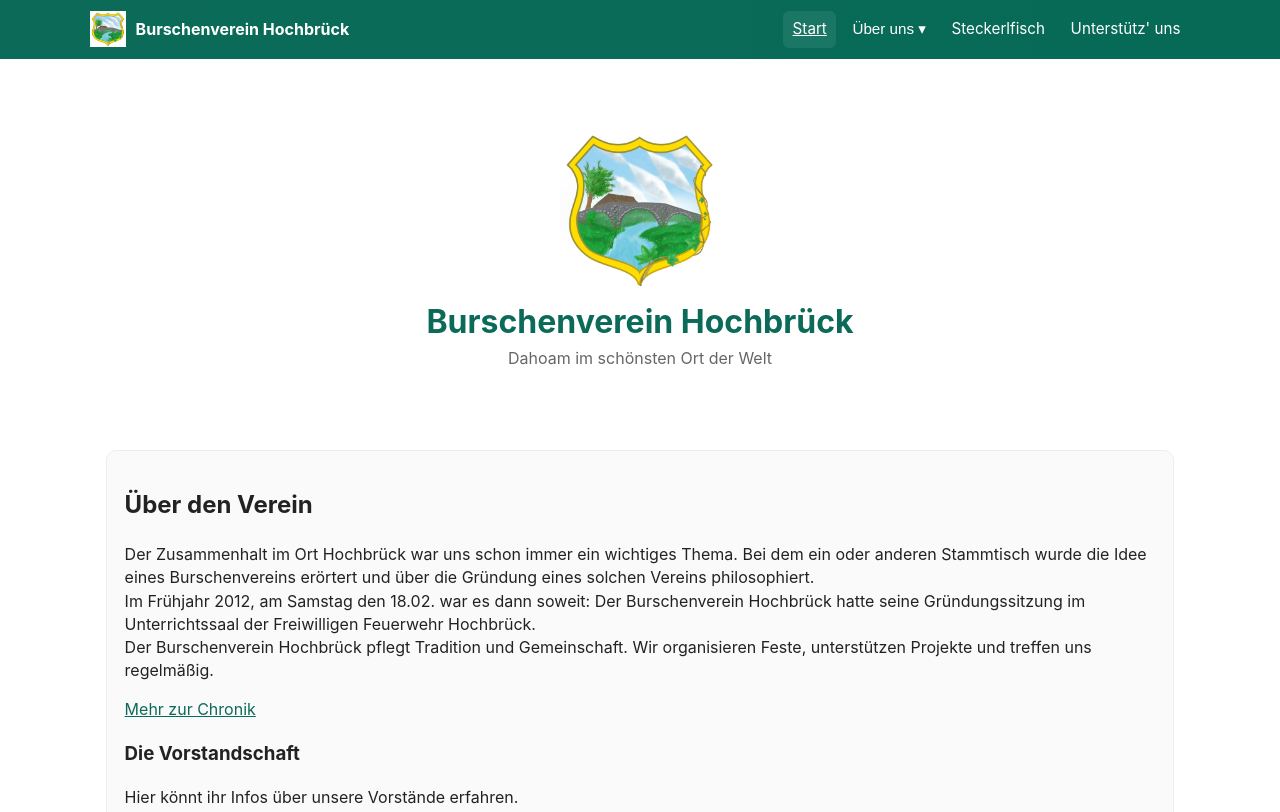
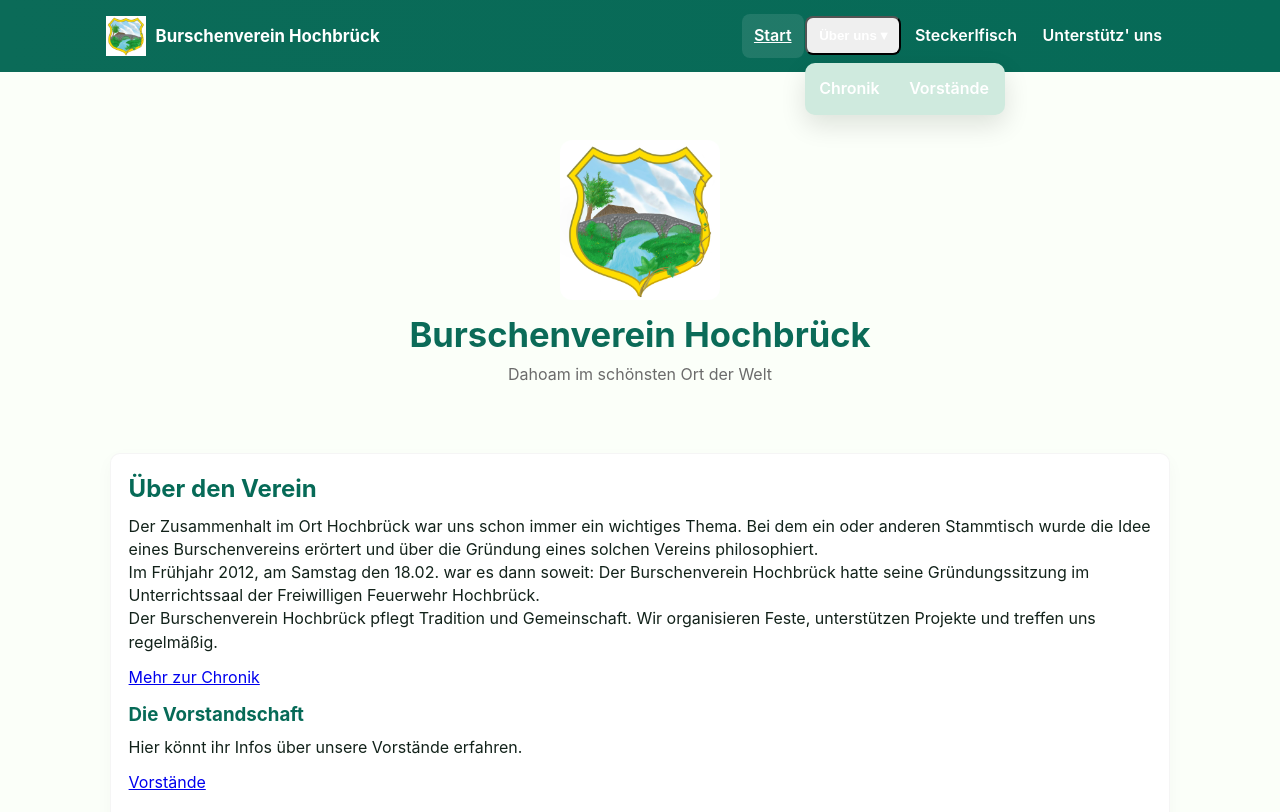
Before and after one commit to bvhochbrueck/bvh-Webseite, a plain HTML site: page index.html in a window 1280 px wide. Shown: the top 812 px of the page. Drawn offline with Linux system fonts and the light colour scheme.

Commit message:
Update style.css
Dropdown ist jetzt lesbar (hellgrüner Hintergrund) und technisch robust (z-index, pointer-events, :focus-within und .open Unterstützung).

"Vorstände" wird nicht mehr verdeckt — beide Links sind wählbar.

Navigation ist mobilbedienbar: hamburger sichtbar auf kleineren Viewports; JavaScript kann .nav-open toggeln.

Start-Karten sind standardmäßig full-width stacked (untereinander), mit Optional-Klasse für Spaltenansicht auf sehr großen Bildschirmen.

Responsives Verhalten: flexible Container, Clamp-Typography für Titeln, Media Queries für mehrere Breakpoints.

```diff
--- a/assets/css/style.css
+++ b/assets/css/style.css
@@ -1,132 +1,365 @@
-/* assets/css/style.css
-   Aktualisiert: Dropdown-Hintergrundfarbe, Dropdown-Z-Index/Pointer, stacked cards auf Start.
+/* ========================================================
+   assets/css/style.css
+   Vollständige, responsive Stylesheet-Version
+   - Responsives Layout (mobile-first)
+   - Barrierefreundliche Dropdowns (hover + focus-within + .open)
+   - Dropdown-Hintergrund ist helles Grün (gute Lesbarkeit)
+   - Startseite: zwei Karten standardmäßig stacked / full-width
+   - Optional: .two-cards--columns für große Bildschirme
+   ======================================================== */
+
+/* ----------------------------
+   Variablen (einfach anpassbar)
+   ---------------------------- */
+:root{
+  --max-width:1100px;
+  --accent: #0b6b58;         /* Haupt-Grün */
+  --accent-dark: #066a57;
+  --accent-light: #2a8a6e;   /* leicht heller / für hover */
+  --dropdown-bg: #cfeade;    /* NEU: helleres Grün für Dropdown-Hintergrund */
+  --dropdown-item-hover: rgba(255,255,255,0.06);
+  --text-dark: #12221a;
+  --muted: #6b6b6b;
+  --card-bg: #ffffff;
+  --bg: #fbfff9;
+  --focus-outline: 3px solid rgba(11,107,88,0.16); /* sichtbare Fokus-Umrandung */
+}
+
+/* ----------------------------
+   Reset / Basis
+   ---------------------------- */
+* { box-sizing: border-box; }
+html,body { height: 100%; }
+body{
+  margin: 0;
+  background: var(--bg);
+  color: var(--text-dark);
+  font-family: Inter, system-ui, -apple-system, "Segoe UI", Roboto, "Helvetica Neue", Arial;
+  -webkit-font-smoothing: antialiased;
+  -moz-osx-font-smoothing: grayscale;
+  line-height: 1.45;
+  font-size: 16px;
+}
+
+/* Container: flexibel, max-width und Innenabstand */
+.container{
+  max-width: var(--max-width);
+  margin: 1.25rem auto;
+  padding: 0 1rem;
+}
+
+/* --------------------------------
+   Header / Brand / Navigation
+   mobile-first (kleines Display)
+   -------------------------------- */
+.site-header{
+  background: linear-gradient(90deg, var(--accent), var(--accent-dark));
+  color: white;
+  position: relative;
+  z-index: 50; /* damit Dropdowns / mobile menu darüber liegen */
+}
+
+/* Header inner wrapper */
+.site-header .wrap{
+  display: flex;
+  align-items: center;
+  justify-content: space-between;
+  gap: 1rem;
+  padding: 0.7rem 1rem;
+  max-width: var(--max-width);
+  margin: 0 auto;
+}
+
+/* Brand (Logo + Text) */
+.brand{
+  display: flex;
+  align-items: center;
+  gap: 0.6rem;
+  text-decoration: none;
+  color: white;
+}
+.brand-logo{
+  width: 40px;
+  height: 40px;
+  display: block;
+}
+.brand-text{
+  font-weight: 700;
+  font-size: 1rem;
+  white-space: nowrap;
+}
+
+/* MAIN NAV - mobile: vertical hidden by default, toggled via .nav-open on header */
+.main-nav{
+  position: relative;
+}
+
+/* Mobile: nav hidden behind toggle; links stacked when visible */
+.main-nav ul{
+  list-style: none;
+  margin: 0;
+  padding: 0;
+  display: none; /* NEU: mobile-first hidden; JS toggled or .nav-open shows */
+  flex-direction: column;
+  gap: 0;
+  background: transparent;
+}
+
+/* Each nav link */
+.main-nav a, .dropbtn{
+  display: block;
+  padding: 12px 14px;
+  color: white;
+  text-decoration: none;
+  font-weight: 600;
+  border-radius: 8px;
+}
+
+/* Hover/focus on nav items */
+.main-nav a:hover,
+.main-nav a:focus,
+.dropbtn:hover,
+.dropbtn:focus{
+  background: rgba(255,255,255,0.06);
+  outline: none;
+}
+
+/* Active link styling */
+.main-nav a.active,
+.dropbtn.active{
+  background: rgba(255,255,255,0.10);
+  text-decoration: underline;
+}
+
+/* Mobile nav toggle button (hamburger) - visible on small widths */
+.nav-toggle{
+  display: inline-flex;
+  align-items: center;
+  justify-content: center;
+  background: transparent;
+  border: 0;
+  color: white;
+  padding: 6px;
+  margin-left: 6px;
+  cursor: pointer;
+  border-radius: 6px;
+}
+.nav-toggle:focus{
+  outline: none;
+  box-shadow: var(--focus-outline);
+}
+
+/* If header has class .nav-open -> show menu (mobile) */
+.site-header.nav-open .main-nav ul{
+  display: flex;         /* sichtbar */
+  background: linear-gradient(180deg, rgba(255,255,255,0.02), transparent);
+  padding: 0.5rem;
+  border-radius: 8px;
+}
+
+/* ----------------------------
+   Dropdown (Über uns) - behavior
+   - funktioniert per :hover (desktop)
+   - per .open or :focus-within (keyboard & JS toggle) on all devices
+   ---------------------------- */
+.dropdown{
+  position: relative; /* wichtig, damit absolut positionierte Liste relativ dazu ist */
+}
+
+/* Hidden by default */
+.dropdown .dropdown-menu{
+  display: none;                   /* NEU/GEÄNDERT: control via hover / open / focus-within */
+  position: absolute;
+  top: calc(100% + 8px);
+  left: 0;
+  min-width: 200px;                /* NEU: ausreichend breite für items */
+  background: var(--dropdown-bg);  /* GEÄNDERT: hellgrüner Hintergrund statt weiß */
+  color: #fff;                     /* Links werden weiß gesetzt */
+  border-radius: 10px;
+  padding: 0.25rem 0;
+  box-shadow: 0 10px 26px rgba(3,20,10,0.12);
+  z-index: 2000;                   /* NEU: sicher oberhalb anderer Elemente */
+  pointer-events: auto;
+}
+
+/* Make each dropdown item full-width and touch-friendly */
+.dropdown .dropdown-menu a{
+  display: block;
+  padding: 10px 14px;
+  color: white;
+  text-decoration: none;
+  font-weight: 600;
+}
+
+/* Hover/focus for dropdown items */
+.dropdown .dropdown-menu a:hover,
+.dropdown .dropdown-menu a:focus{
+  background: var(--dropdown-item-hover);
+  outline: none;
+}
+
+/* Show dropdown when:
+   - parent <li> hovered (desktop) OR
+   - parent has class .open (JS toggled) OR
+   - focus-within (keyboard accessibility)
+   This combination makes the menu reliable on desktop, touch and keyboard.
+*/
+.dropdown:hover > .dropdown-menu,
+.dropdown.open > .dropdown-menu,
+.dropdown:focus-within > .dropdown-menu {
+  display: block;
+}
+
+/* Ensure dropdown stays open while moving from button to items
+   (pointer-events and z-index above take care of overlap issues). */
+
+/* For touch devices, .dropdown .dropbtn should be a real button that toggles .open via JS.
+   Example JS snippet (add to your page scripts):
+   document.querySelectorAll('.dropdown .dropbtn').forEach(btn=>{
+     btn.addEventListener('click', e=>{
+       const parent = btn.closest('.dropdown');
+       parent.classList.toggle('open');
+       btn.setAttribute('aria-expanded', String(parent.classList.contains('open')));
+     });
+   });
 */
 
-/* ---- Grundlegendes ---- */
-:root{
-  --max-width:1100px;
-  --accent:#0b6b58;        /* ursprüngliches Akzentgrün */
-  --accent-light:#2a8a6e;  /* leicht helleres Grün für Dropdown-Hintergrund */
-  --muted:#666;
-  --bg:#ffffff;
-  --card-bg:#fafafa;
+/* ----------------------------
+   Hero / Startseite
+   ---------------------------- */
+.hero{
+  text-align: center;
+  padding: 2.4rem 1rem;
+}
+.hero-logo{
+  width: 160px;
+  height: auto;
+  display: block;
+  margin: 0 auto 0.6rem;
+  border-radius: 12px;
+}
+.hero-title{
+  margin: 0.2rem 0 0.2rem;
+  font-size: clamp(1.4rem, 2.7vw, 2.2rem); /* fluid title */
+  color: var(--accent);
+}
+.hero-sub{
+  color: var(--muted);
+  margin: 0;
 }
 
-*{box-sizing:border-box}
-body{font-family:Inter,system-ui,Arial,sans-serif;margin:0;color:#222;background:var(--bg);line-height:1.45}
-.container{max-width:var(--max-width);margin:1.6rem auto;padding:0 1rem}
-.wrap{max-width:var(--max-width);margin:0 auto;padding:0 1rem}
-
-/* ---- Header / Navigation ---- */
-.site-header{background:linear-gradient(90deg,var(--accent),#066a57);color:#fff;position:relative;z-index:20}
-.site-header .wrap{display:flex;align-items:center;justify-content:space-between;padding:0.7rem 0}
-.brand{display:flex;align-items:center;gap:.6rem;color:#fff;text-decoration:none}
-.brand-logo{width:36px;height:36px}
-.brand-text{font-weight:700}
-
-/* Hauptnavigation */
-.main-nav ul{list-style:none;margin:0;padding:0;display:flex;gap:0.4rem;align-items:center}
-.main-nav a, .dropbtn{
-  color:#fff;
-  text-decoration:none;
-  padding:.45rem .6rem;
-  border-radius:6px;
-  display:inline-block;
-  background:transparent;
-  border:0;
-  cursor:pointer;
-  font-size:0.95rem;
+/* ----------------------------
+   Two-cards (Startseite) - stacked by default
+   - preserves your requirement: each card full width, one below the other
+   - optional 2-column class available for large screens
+   ---------------------------- */
+.two-cards{
+  display: block; /* NEU: stacked by default (full width each) */
+  gap: 1rem;
+  margin-top: 1.2rem;
 }
 
-/* aktive Links */
-.main-nav a.active, .dropbtn.active{background:rgba(255,255,255,0.08);text-decoration:underline}
-
-/* ---- Dropdown: Hintergrundfarbe & Interaktionsfixes ---- */
-/* WICHTIG: Hintergrundfarbe auf leicht helleres Grün (nicht weiß) damit weiße Schrift gut lesbar ist.
-   Außerdem z-index hoch, pointer-events sicher, und die Links sind über die ganze Breite klickbar. */
-.dropdown{position:relative; z-index:1000}
-.dropdown .dropdown-menu{
-  position:absolute;
-  top:calc(100% + 6px);
-  left:0;
-  min-width:200px;
-  background:var(--accent-light);   /* leicht helleres Grün */
-  color:#fff;                       /* weiße Linktexte für guten Kontrast */
-  border-radius:8px;
-  box-shadow:0 8px 22px rgba(0,0,0,0.13);
-  display:none;
-  padding:.35rem 0;
-  pointer-events:auto;
+/* Each card */
+.card{
+  width: 100%;
+  background: var(--card-bg);
+  border: 1px solid rgba(0,0,0,0.04);
+  padding: 1.1rem;
+  border-radius: 10px;
+  box-shadow: 0 6px 18px rgba(0,0,0,0.03);
+  text-align: left;
 }
 
-/* sichtbar/geschlossen */
-.dropdown .dropdown-menu.open{display:block}
-
-/* Menülinks: weiß, vollflächig anklickbar */
-.dropdown .dropdown-menu a{
-  display:block;
-  padding:.55rem 1rem;
-  color:#fff;
-  text-decoration:none;
-  font-size:0.95rem;
+/* Optional: if you want two columns on large screens,
+   add the class "two-cards--columns" to the .two-cards element
+   (keeps stacked behavior unless the class is present) */
+@media (min-width: 1100px){
+  .two-cards.two-cards--columns{
+    display: grid;
+    grid-template-columns: 1fr 1fr;
+    gap: 1rem;
+  }
 }
 
-/* Hover / Focus Zustand für Menüitems: lighten overlay */
-.dropdown .dropdown-menu a:hover,
-.dropdown .dropdown-menu a:focus{
-  background:rgba(255,255,255,0.06);
-  outline:none;
+/* ----------------------------
+   Background logo for subpages
+   - add class "has-bg" to <body> for subpages
+   ---------------------------- */
+body.has-bg::before{
+  content: "";
+  position: fixed;
+  left: 50%;
+  top: 90px;
+  transform: translateX(-50%);
+  width: min(48vw, 520px);
+  height: min(48vw, 520px);
+   /* ---- davor: background-image: url('/assets/images/logo.svg'); ---- */
+  background-image: url('/assets/images/logo.png');
+  background-repeat: no-repeat;
+  background-size: contain;
+  opacity: 0.06;
+  pointer-events: none;
+  z-index: 1;
+}
+/* Ensure page content sits above background logo */
+.container, .site-header, .site-footer{ position: relative; z-index: 10; }
+
+/* ----------------------------
+   Footer
+   ---------------------------- */
+.site-footer{
+  background: #f2f6f2;
+  color: var(--text-dark);
+  padding: 1rem 0;
+  margin-top: 2rem;
+  text-align: center;
+  font-size: 0.95rem;
+}
+.site-footer a{
+  color: var(--accent);
+  text-decoration: none;
+}
+.site-footer a:hover{ text-decoration: underline; }
+
+/* ----------------------------
+   Accessibility & small visual helpers
+   ---------------------------- */
+/* Visible focus states for keyboard users */
+a:focus, button:focus, input:focus {
+  outline: none;
+  box-shadow: var(--focus-outline);
+  border-radius: 6px;
 }
 
-/* Auf Desktop: zusätzlich Hover zeigt das Menü (beibehaltend der Click-Logik) */
-@media(min-width:900px){
-  .dropdown:hover .dropdown-menu{display:block}
+/* Typography small helpers */
+h1,h2,h3{ margin: 0 0 0.5rem 0; color: var(--accent-dark); }
+p{ margin: 0 0 0.75rem 0; }
+
+/* ----------------------------
+   Responsive adjustments (breakpoints)
+   - mobile-first; upscale for tablet/desktop
+   ---------------------------- */
+
+/* Tablet */
+@media (min-width: 700px){
+  .site-header .wrap{ padding: 0.9rem 1rem; }
+  .main-nav ul{ display: flex; gap: 0.1rem; align-items: center; }
+  /* On tablet/desktop show nav horizontal by default (unless .nav-open toggled off) */
+  .main-nav ul{ display: flex !important; flex-direction: row; background: transparent; padding: 0; }
+  .nav-toggle{ display: none; } /* hide hamburger on larger screens */
+  .main-nav a, .dropbtn{ padding: 10px 12px; }
 }
 
-/* ---- Hero (Startseite) ---- */
-.hero-centered{padding:2.8rem 1rem;text-align:center}
-.logo-wrap{display:flex;justify-content:center;margin-bottom:0.6rem}
-.hero-logo{width:160px;height:auto;border-radius:12px}
-.hero-title{margin:.3rem 0 .1rem;font-size:2rem;color:var(--accent)}
-.hero-sub{color:var(--muted);margin-top:0}
-
-/* ---- Zwei Karten auf Startseite: jetzt FULL WIDTH stacked (untereinander) ----
-   Änderung gegenüber vorher: statt Grid -> stacked full width untereinander,
-   damit jedes Feld die ganze (Container-)Breite einnimmt.
-*/
-.two-cards{display:block;margin-top:1.2rem}
-.two-cards .card{width:100%;margin-bottom:1rem;background:var(--card-bg);border:1px solid #eee;padding:1.1rem;border-radius:10px}
-
-/* ---- Buttons / Links ---- */
-.btn{display:inline-block;background:var(--accent);color:#fff;padding:.45rem .8rem;border-radius:8px;text-decoration:none}
-.link{color:var(--accent)}
-
-/* ---- Footer ---- */
-.site-footer{background:#f4f4f4;padding:1rem 0;margin-top:2rem;text-align:center;color:var(--muted)}
-
-/* ---- Hintergrund-Logo für 'other' Seiten ---- */
-body.has-bg::before{
-  content:"";
-  position:fixed;
-  left:50%;
-  top:80px;
-  transform:translateX(-50%);
-  width:420px;
-  height:420px;
-  background-image:url('/assets/images/logo.svg');
-  background-repeat:no-repeat;
-  background-size:contain;
-  opacity:0.06;
-  pointer-events:none;
-  z-index:0;
+/* Desktop larger */
+@media (min-width: 1000px){
+  .container{ padding: 0 1.25rem; }
+  .hero{ padding: 3rem 1rem; }
+  .brand-text{ font-size: 1.05rem; }
 }
 
-/* Inhalte sollen über dem Hintergrund liegen */
-.container, .site-header, .site-footer{position:relative;z-index:10}
-
-/* ---- Mobile ---- */
-@media(max-width:700px){
-  .main-nav ul{flex-direction:column;background:transparent;gap:0.15rem}
-  .site-header .wrap{flex-direction:column;align-items:stretch}
-  .dropdown .dropdown-menu{position:static;box-shadow:none;padding:0.2rem 0;border-radius:6px}
+/* Very small screens adjustments */
+@media (max-width: 420px){
+  :root{ --max-width: 100%; }
+  .brand-text{ display: none; } /* hide text to save space if needed */
+  .hero-logo{ width: 120px; }
 }
```
